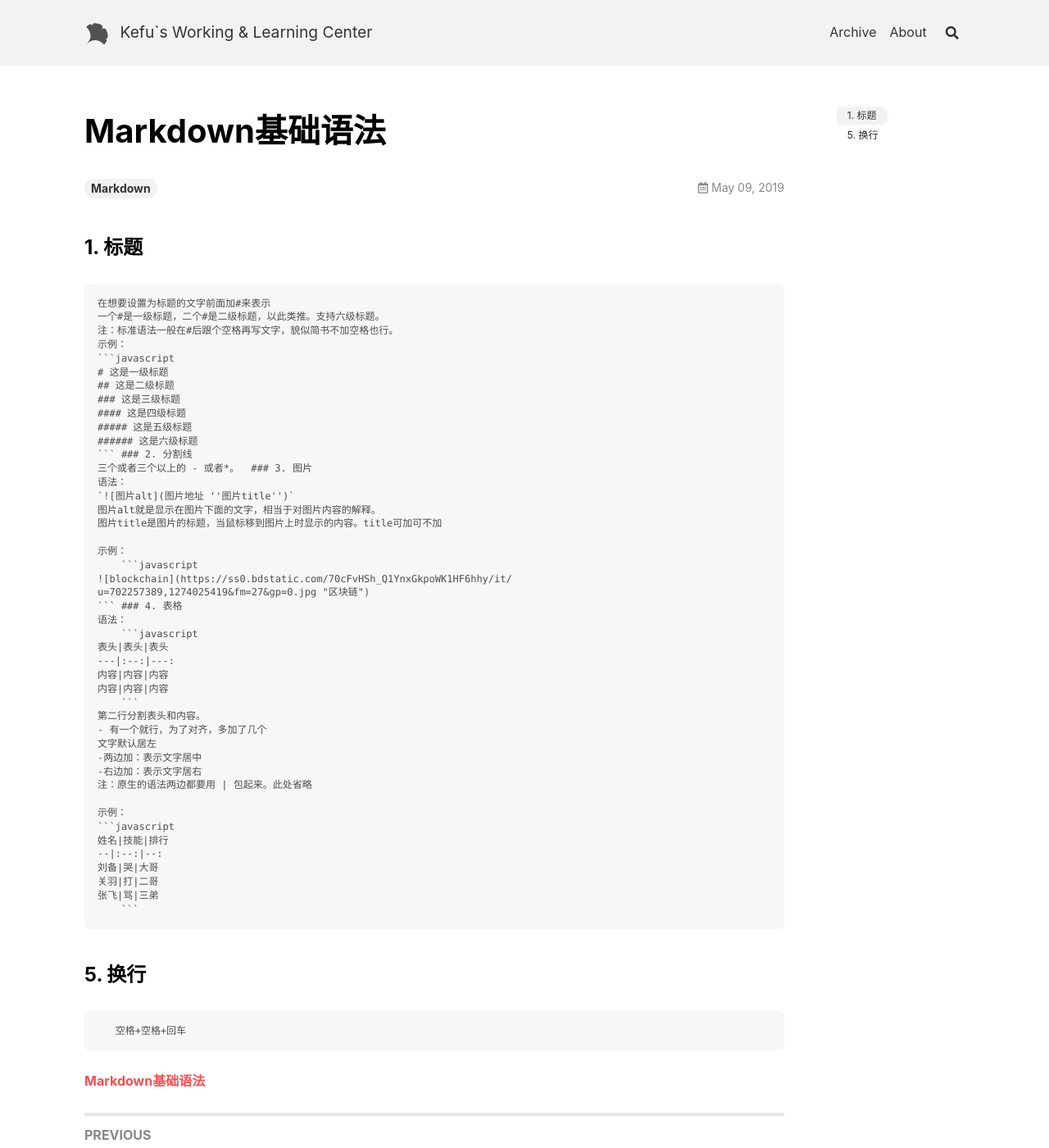
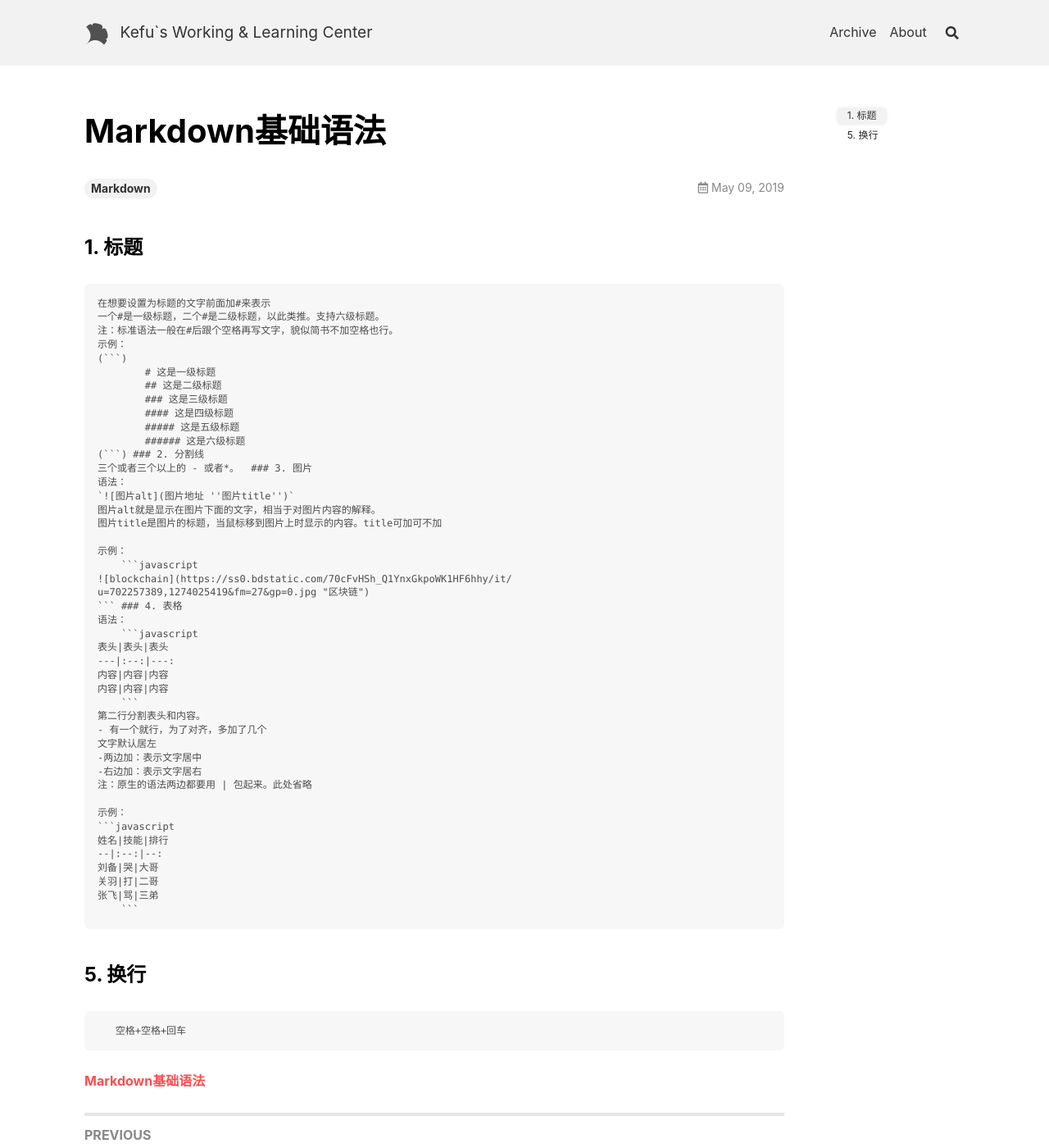
Before and after one commit to kefuzheng/kefuzheng.github.io, a Jekyll site: the page built from _posts/2019-05-09-markdown-commnad.md, in a window 1280 px wide and 1400 px high. Shown: the whole window at 82% size. Built offline with Jekyll 4.4.1, drawn with Linux system fonts in a browser that asks for light colours; nearby versions of some CDN libraries.

Commit message:
Update 2019-05-09-markdown-commnad.md

````diff
--- a/_posts/2019-05-09-markdown-commnad.md
+++ b/_posts/2019-05-09-markdown-commnad.md
@@ -9,14 +9,14 @@ tags: Markdown
 	一个#是一级标题，二个#是二级标题，以此类推。支持六级标题。
 	注：标准语法一般在#后跟个空格再写文字，貌似简书不加空格也行。
 	示例：
-	```javascript
-	# 这是一级标题
-	## 这是二级标题
-	### 这是三级标题
-	#### 这是四级标题
-	##### 这是五级标题
-	###### 这是六级标题
-	```
+	(```)
+		# 这是一级标题
+		## 这是二级标题
+		### 这是三级标题
+		#### 这是四级标题
+		##### 这是五级标题
+		###### 这是六级标题
+	(```)
 ### 2. 分割线
 	三个或者三个以上的 - 或者*。
 ### 3. 图片
````
